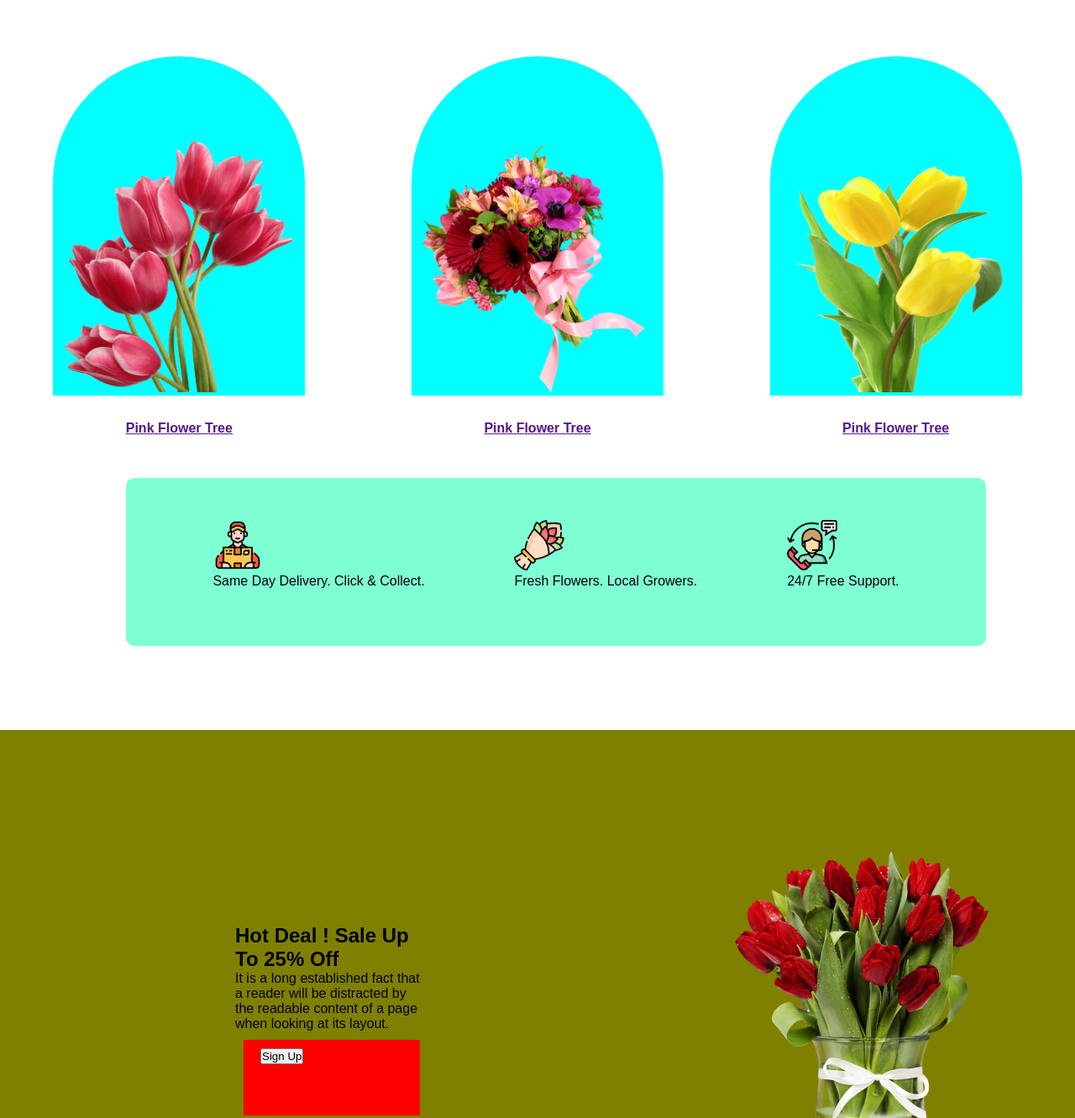
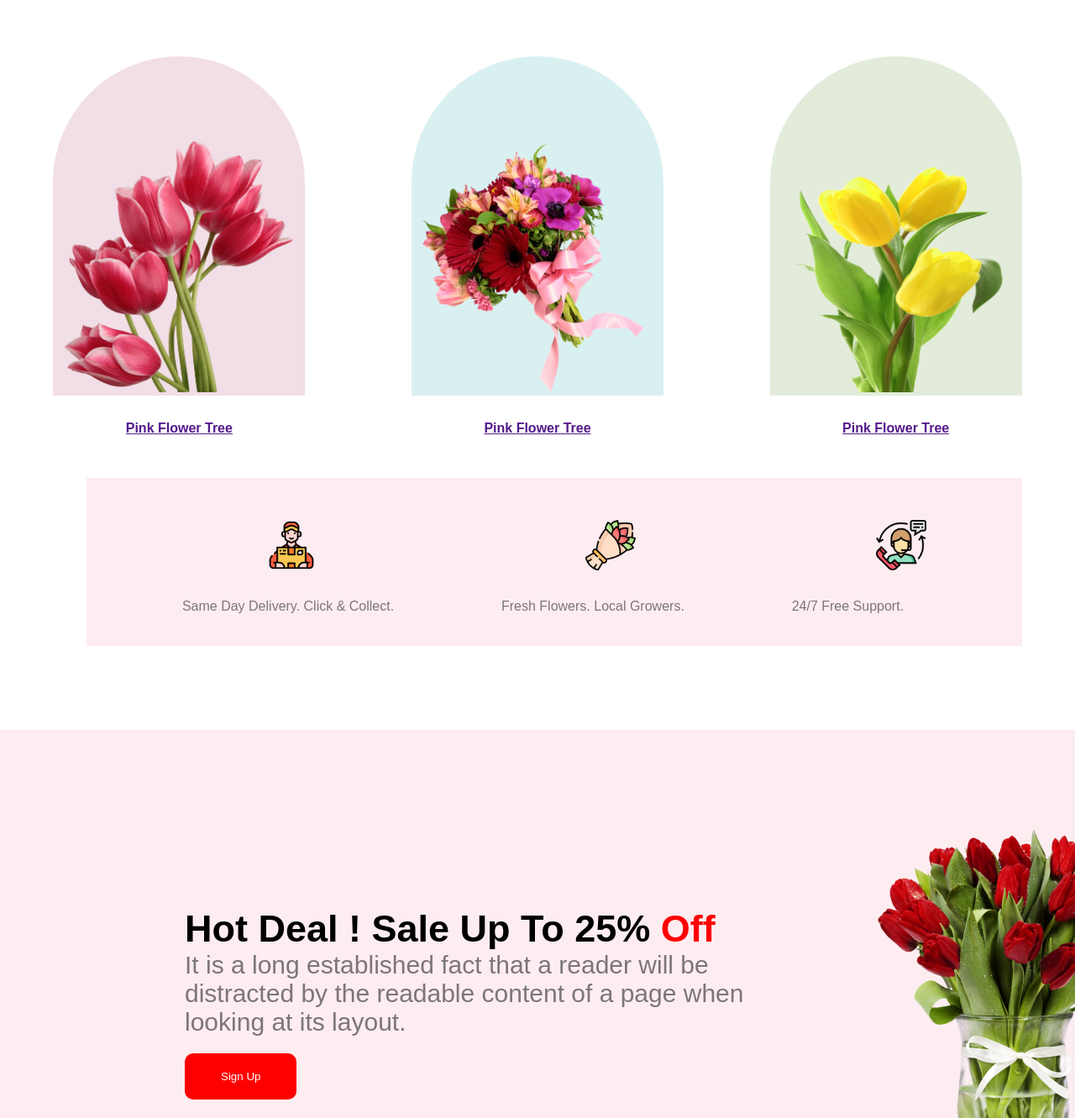
Before and after one commit to arafatjim/my-first-assignment-repo, a plain HTML site: page index.html in a window 1280 px wide. Shown: the part 673-2004 px from the top of the page at 84% size. Drawn offline with Linux system fonts and the light colour scheme.

Commit message:
adding new section

```diff
--- a/index.html
+++ b/index.html
@@ -32,15 +32,15 @@
                                         content of a page when looking at its layout.</p>
                     </section>
                     <section class="flower-tree-img">
-                              <div class="flower-box">
+                              <div class="flower-box1">
                                         <img src="./Flower Asset/pngwing 10.png" alt="">
 
                               </div>
-                              <div class="flower-box">
+                              <div class="flower-box2">
                                         <img  src="./Flower Asset/pngwing 5.png" alt="">
 
                               </div>
-                              <div class="flower-box">
+                              <div class="flower-box3">
                                         <img " src="./Flower Asset/pngwing 7.png" alt="">
 
                               </div>
@@ -75,7 +75,9 @@
                     </section>
                     <section class="hot-deal">
                               <div class="hot-deal-box">
-                                        <h1>Hot Deal ! Sale Up To 25% <span>Off</span></h1>
+                                        <div class="hot-deal-box-title">
+                                                  <h1>Hot Deal ! Sale Up To 25% <span>Off</span></h1>
+                                        </div>
                                         <p>It is a long established fact that a reader will be distracted by the readable
                                                   content of a page when looking at its layout.</p>
                                                   <div class="btn-primary">
--- a/style/style.css
+++ b/style/style.css
@@ -3,43 +3,56 @@
           margin: 0;
           font-family: Arial, Helvetica, sans-serif;
 }
+p{
+          color: rgb(39,39,39,.60);
+}
+span{
+          color: red;
+}
 header{
           width: 100%;
           height: 70vh;
-          background-color: gray;
+          background-color:rgba(229, 84, 115, .10);
 }
 .header-title{
           width: 500px;
-          padding: 50px 100px;
+          padding-bottom: 100px;
+          padding-left: 100px;
+
 }
 .header{
           display: flex;
           align-items: center;
           justify-content: space-around;
           padding-top: 80px;
+
 }
-.header-title p{
-          color: white;
-}
+
 .header-title h1{
           font-size: 40px;
+          margin-bottom: 20px;
 
 }
-.btn-primary{
-          padding:10px 20px;
-          margin: 10px;
-          background-color: red;
-          width: 170px;
-          height: 70px;
+button{
+          padding: 20px 43px;
+          display: inline-flex;
+          background: red;
+          gap: 10px;
+          border: 10px;
+          border-radius: 10px;
+          margin-top: 20px;
+          color: white;
 }
 .header-img{
 
           padding-right: 100px;
-          padding-top: 19px;
+          padding-top: 0px;
 }
 .flower-tree{
           text-align: center;
           padding: 40px;
+          padding-left: 100px;
+
 
 }
 .flower-tree h1{
@@ -54,13 +67,33 @@ header{
           margin-bottom: 50px;
 
 }
-.flower-box img{
+.flower-box1 img{
           width: 300px;
           height: 300px;
           margin-top: 100px;
 }
-.flower-box{
-          background-color: aqua;
+.flower-box2 img{
+          width: 300px;
+          height: 300px;
+          margin-top: 100px;
+}
+.flower-box3 img{
+          width: 300px;
+          height: 300px;
+          margin-top: 100px;
+}
+.flower-box1{
+          background-color:rgba(167, 33, 98, .15);
+          border-top-right-radius: 150px;
+          border-top-left-radius: 150px;
+}
+.flower-box2{
+          background-color: rgba(5, 151, 160, .15);
+          border-top-right-radius: 150px;
+          border-top-left-radius: 150px;
+}
+.flower-box3{
+          background-color: rgba(71, 125, 17, .15);
           border-top-right-radius: 150px;
           border-top-left-radius: 150px;
 }
@@ -71,33 +104,38 @@ header{
           margin-top:-20px;
           margin-bottom: 50px;
 }
-.flower-box h4{
+.flower-box1 h4{
+          padding-bottom: 30px;
+}
+.flower-box2 h4{
+          padding-bottom: 30px;
+}
+.flower-box3 h4{
           padding-bottom: 30px;
 }
 .delivery-box-img img{
           width: 60px;
           height: 60px;
+          padding-left: 100px;
+          padding-bottom: 30px;
 }
 .delivery-container{
-          width: 80%;
+          width: 87%;
           height: 200px;
-          background-color: aquamarine;
-          margin-left: 150px;
-          margin-right: 150px;
-          margin-top: 30px;
-          margin-bottom: 30px;
-          border:none;
-          border-radius: 10px;
+          background-color:rgba(229, 84, 115, .10);
+          margin-left: 103px;
+
 }
 .delivery-box{
           display: flex;
           justify-content: space-around;
           align-items: center;
           padding: 50px;
+
 }
 .hot-deal{
           height: 500px;
-          background-color: olive;
+          background-color:rgba(229, 84, 115, .10);
           display: flex;
           align-items: center;
           justify-content: space-around;
@@ -105,6 +143,18 @@ header{
           margin-top: 100px;
 }
 .hot-deal-box{
-          width: 900px;
-          padding: 180px;
+          /* width: 500px; */
+          /* padding: 180px; */
+          align-items: center;
+          font-size: 30px;
+          width: 1000px;
+          padding-left: 120px;
+          margin-bottom: 50px;
 }
+.hot-deal-box h1 p{
+          width: 1000px;
+          display: flex;
+}
+.hot-deal-box-title{
+          width: 700px;
+}
```
